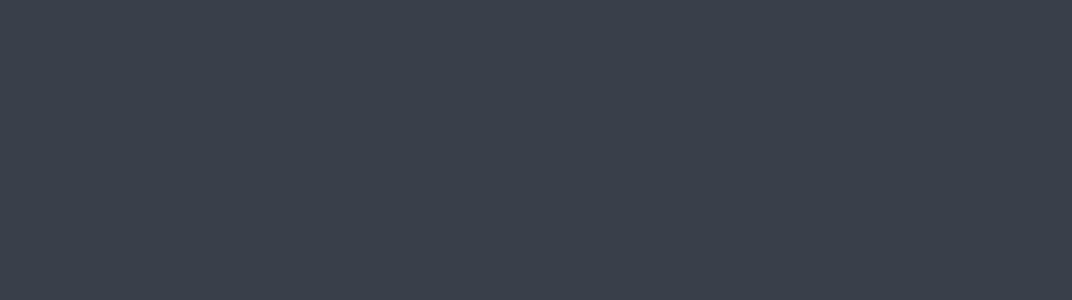
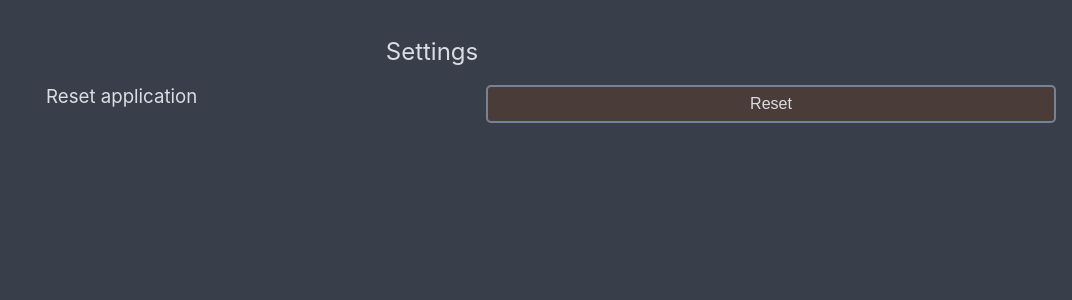
Before and after one commit to nohorjo/wordpack, a React (Create React App) app: page /#/settings in a window 1280 px wide. Shown: the top 300 px of the page, without its empty margins (208-1280 px from the left). Built offline with nearby package versions, Linux system fonts and the light colour scheme.

Commit message:
Added settings page

```diff
--- a/src/App.css
+++ b/src/App.css
@@ -65,6 +65,7 @@ input[type="button"],
     background-color: #484a39;
 }
 
+input[type="button"].red,
 .menu>div>div>a:nth-child(2) {
     background-color: #4a3c39;
 }
@@ -117,3 +118,21 @@ input[type="button"],
     justify-content: center;
     font-size: 24pt;
 }
+
+#settingsicon {
+    position: absolute;
+    top: 0.5em;
+    right: 0.5em;
+}
+
+.settings {
+    display: grid;
+    grid-template-columns: auto auto;
+    grid-gap: 1em;
+    padding: 2em 0 0 0;
+}
+
+.settings header {
+    grid-column: 1/-1;
+    font-size: 18pt;
+}
--- a/src/App.js
+++ b/src/App.js
@@ -7,6 +7,7 @@ import {
 import Menu from './Menu';
 import Learn from './Learn';
 import Test from './Test';
+import Settings from './Settings';
 
 import './App.css';
 
@@ -14,6 +15,7 @@ const routes = [
     {path: '/', component: Menu, exact: true},
     {path: '/learn/:lang', component: Learn},
     {path: '/test/:lang', component: Test},
+    {path: '/settings', component: Settings},
 ];
 
 class App extends Component {
--- a/src/Menu.js
+++ b/src/Menu.js
@@ -22,6 +22,13 @@ export default class Menu extends Component {
         languages.sort((a, b) => a === lastLang ? -1 : b === lastLang ? 1 : a.localeCompare(b));
         return (
             <div className="menu">
+                <Link to="/settings">
+                    <img
+                        id="settingsicon"
+                        src="/settings.svg"
+                        alt="settings"
+                    />
+                </Link>
                 <header>Menu</header>
                 {languages.map(lang => (
                     <div
--- /dev/null
+++ b/src/Settings.js
@@ -0,0 +1,23 @@
+import React, { Component } from 'react';
+
+export default class Menu extends Component {
+
+    render() {
+        return (
+            <div className="settings">
+                <header>Settings</header>
+                <span>Reset application</span>
+                <input
+                    className="red"
+                    type="button"
+                    onClick={() => {
+                        localStorage.clear();
+                        window.history.back();
+                    }}
+                    value="Reset"
+                />
+            </div>
+        );
+    }
+
+}
```
Also changed, not shown: public/settings.svg (added).
